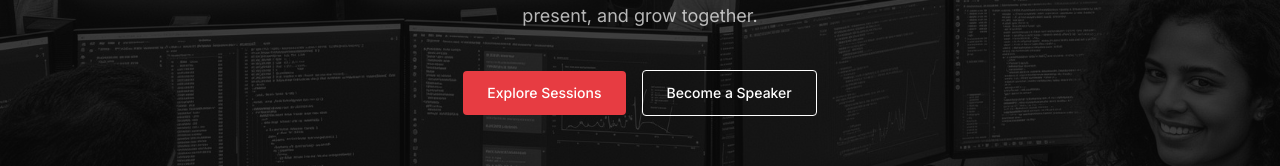
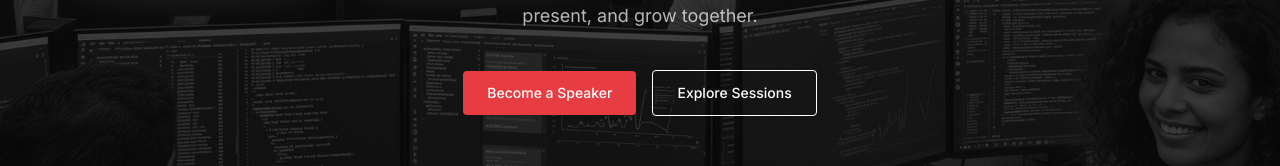
Before and after one commit to daniela2708/tech-talks, a React (Vite) app: page / in a window 1280 px wide. Shown: the part 521-687 px from the top of the page. Built offline with nearby package versions, Linux system fonts and the light colour scheme; the HTML template or start-up script is replaced by a standard one.

Commit message:
Swap hero CTAs: Become a Speaker as primary action

```diff
--- a/src/pages/Home.tsx
+++ b/src/pages/Home.tsx
@@ -166,18 +166,18 @@ export default function Home() {
           </p>
           <div className="mt-8 sm:mt-10 flex flex-wrap items-center justify-center gap-3 sm:gap-4">
             <a
-              href="#upcoming"
-              className="inline-flex items-center rounded-sm bg-primary px-5 sm:px-6 py-3 text-sm font-body font-medium text-primary-foreground transition-opacity hover:opacity-80"
-            >
-              {t.hero.cta_primary}
-            </a>
-            <a
               href="https://docs.google.com/forms/d/e/1FAIpQLSctfSbZkvOvnFYagrXtqlmA8PS9LGo2fW58db-7w55hdSBwFQ/viewform"
               target="_blank"
               rel="noopener noreferrer"
+              className="inline-flex items-center rounded-sm bg-primary px-5 sm:px-6 py-3 text-sm font-body font-medium text-primary-foreground transition-opacity hover:opacity-80"
+            >
+              {t.hero.cta_secondary}
+            </a>
+            <a
+              href="#upcoming"
               className="inline-flex items-center rounded-sm border border-surface-dark-foreground px-5 sm:px-6 py-3 text-sm font-body font-medium text-surface-dark-foreground transition-opacity hover:opacity-80"
             >
-              {t.hero.cta_secondary}
+              {t.hero.cta_primary}
             </a>
           </div>
         </div>
```
